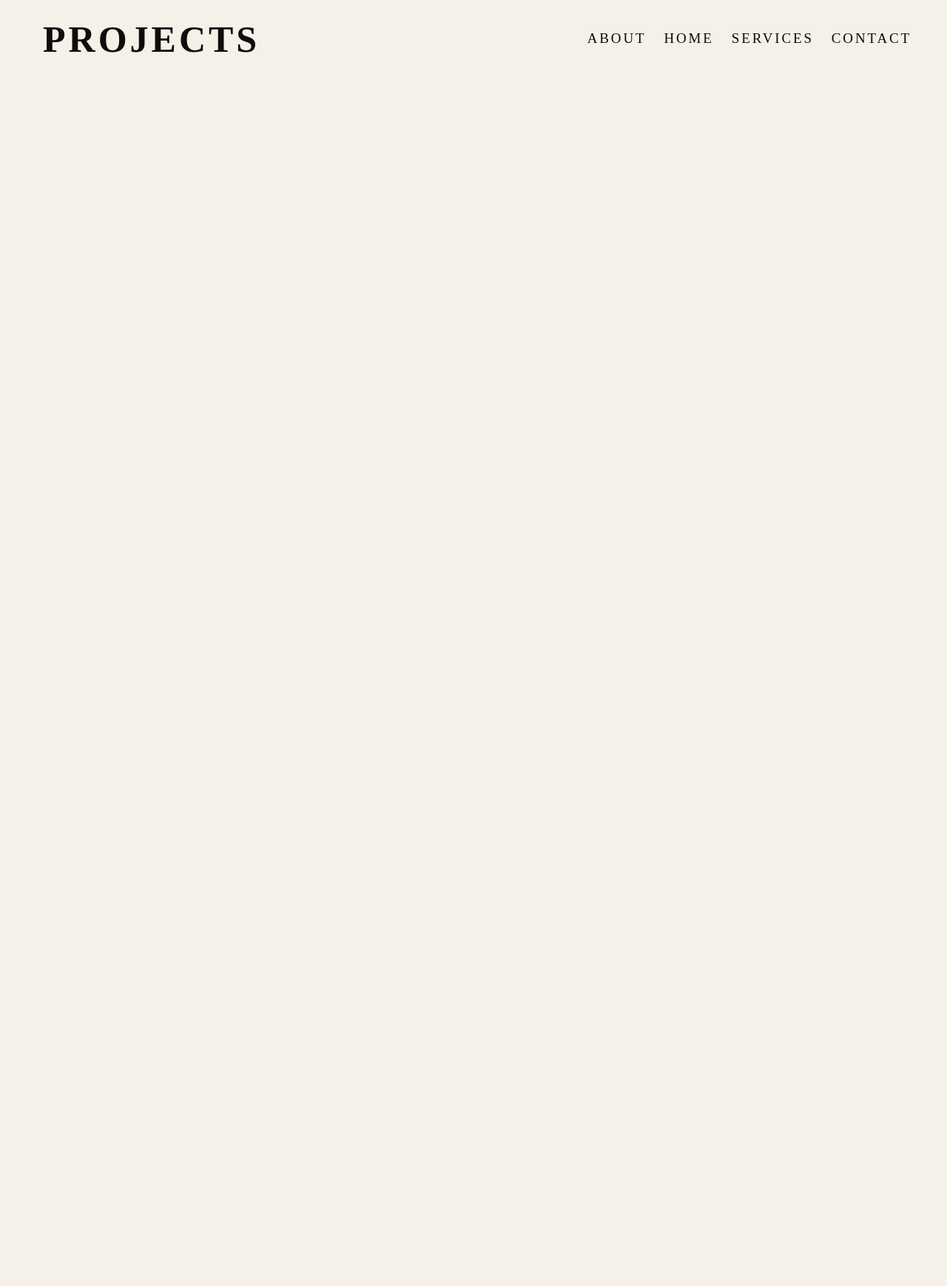
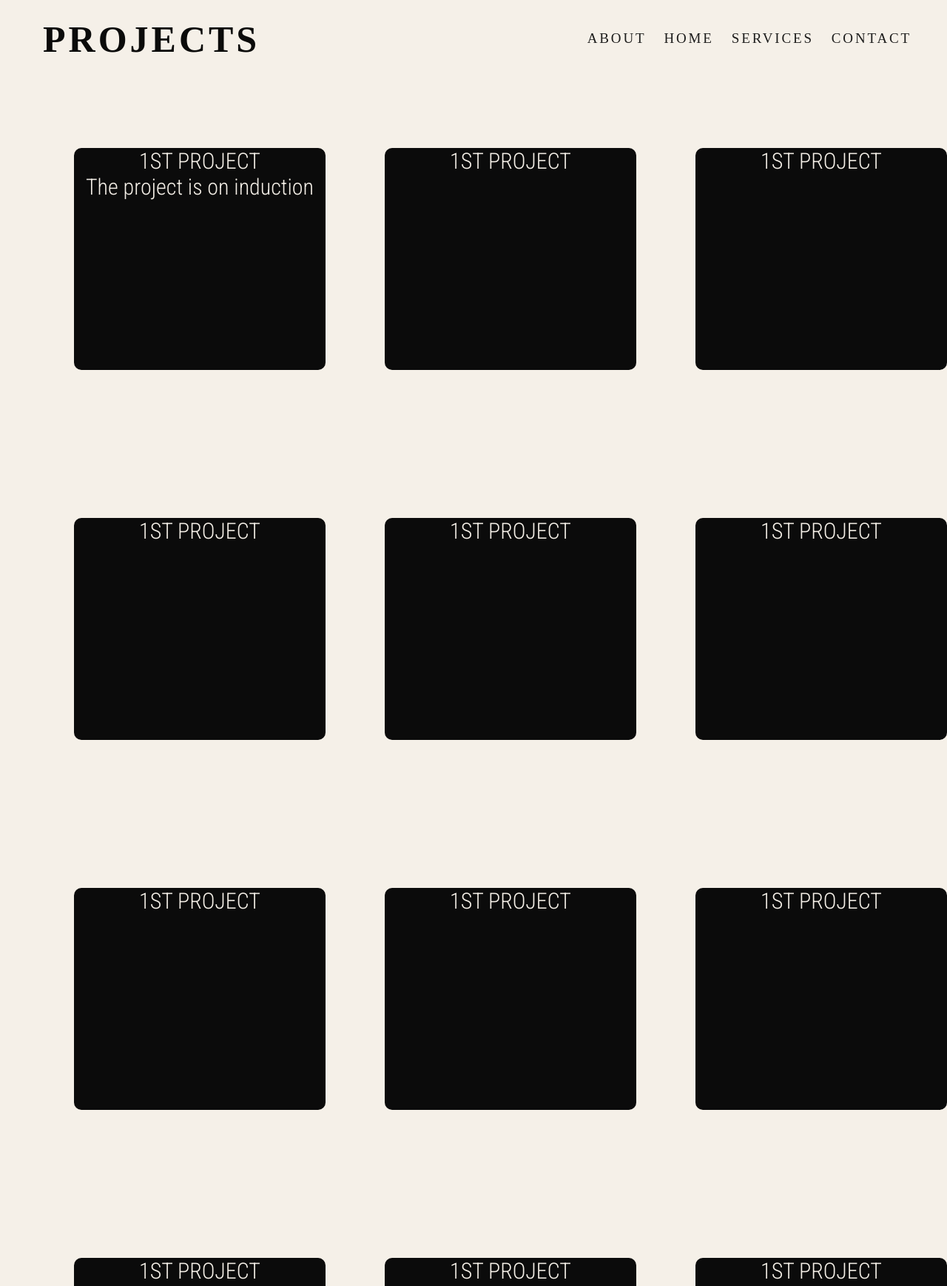
Before and after one commit to halameenadekunle427-lab/test, a plain HTML site: page projects.html in a window 1280 px wide. Shown: the top 1738 px of the page at 74% size. Before the commit the page ends 800 px from the top, so only its background shows below. Drawn offline with Linux system fonts and the light colour scheme.

Commit message:
project webpage progress

```diff
--- a/projects.html
+++ b/projects.html
@@ -3,7 +3,7 @@
 <head>
     <meta charset="UTF-8">
     <meta name="viewport" content="width=device-width, initial-scale=1.0">
-    <link rel="stylesheet" href="style.css">
+    <link rel="stylesheet" href="style(projects).css">
     <link rel="preconnect" href="https://fonts.googleapis.com">
     <link rel="preconnect" href="https://fonts.gstatic.com" crossorigin>
     <link href="https://fonts.googleapis.com/css2?family=Roboto+Condensed:ital,wght@0,100..900;1,100..900&display=swap" rel="stylesheet">
@@ -19,5 +19,85 @@
             <a href="contact.html">CONTACT</a>
         </div>
     </header>
+    <div class="container">
+        <div class="box">
+            <div class="text1">
+                <div class="top">1ST PROJECT</div>
+                <div class="content">The project is on induction</div>
+            </div>
+        </div>
+        <div class="box1">
+            <div class="text1">
+                <div class="top">1ST PROJECT</div>
+                <div class="content"></div>
+            </div>
+        </div>
+        <div class="box2">
+            <div class="text1">
+                <div class="top">1ST PROJECT</div>
+                <div class="content"></div>
+            </div>
+        </div>
+    </div>
+    <div class="container1">
+        <div class="box3">
+            <div class="text1">
+                <div class="top">1ST PROJECT</div>
+                <div class="content"></div>
+            </div>
+        </div>
+        <div class="box4">
+            <div class="text1">
+                <div class="top">1ST PROJECT</div>
+                <div class="content"></div>
+            </div>
+        </div>
+        <div class="box5">
+            <div class="text1">
+                <div class="top">1ST PROJECT</div>
+                <div class="content"></div>
+            </div>
+        </div>
+    </div>
+    <div class="container2">
+        <div class="box6">
+            <div class="text1">
+                <div class="top">1ST PROJECT</div>
+                <div class="content"></div>
+            </div>
+        </div>
+        <div class="box7">
+            <div class="text1">
+                <div class="top">1ST PROJECT</div>
+                <div class="content"></div>
+            </div>
+        </div>
+        <div class="box8">
+            <div class="text1">
+                <div class="top">1ST PROJECT</div>
+                <div class="content"></div>
+            </div>
+        </div>
+    </div>
+    <div class="container3">
+        <div class="box9">
+            <div class="text1">
+                <div class="top">1ST PROJECT</div>
+                <div class="content"></div>
+            </div>
+        </div>
+        <div class="box10">
+            <div class="text1">
+                <div class="top">1ST PROJECT</div>
+                <div class="content"></div>
+            </div>
+        </div>
+        <div class="box11">
+            <div class="text1">
+                <div class="top">1ST PROJECT</div>
+                <div class="content"></div>
+            </div>
+        </div>
+    </div>
 </body>
 </html>
--- /dev/null
+++ b/style(projects).css
@@ -0,0 +1,309 @@
+ :root {
+         --ink: #0d0d0d;
+         --paper: #f5f0e8;
+         --accent: #c8382a;
+         --muted: #8a8070;
+         --gold: #b89a5a;
+         --realgold: #D4AF37;
+         --charcoal: #1F1F1F;
+         --white: #FFFFFF;
+         --deepblack: #0B0B0B;
+         --blue: #3B82F6;
+         --royal: #2563EB;
+ }
+
+*{
+    margin: 0;
+    padding: 0;
+}
+
+body {
+            background: var(--paper);
+            color: var(--ink);
+            overflow-x: hidden;
+}
+
+body::before {
+            content: '';
+            position: fixed;
+            inset: 0;
+}
+
+
+html{
+    scroll-behavior: smooth;
+}
+
+header{
+     position: fixed;
+     top: 0; left: 0; right: 0;
+     z-index: 100;
+     padding: 24px 48px;
+     display: flex;
+     justify-content: space-between;
+     align-items: center;
+     mix-blend-mode: multiply;
+}
+
+logo{
+    color: var(--deepblack);
+    text-align: left;
+    font-size: 50px;
+    padding-left: 10px;
+    letter-spacing: 0.08em;
+    font-weight: 900;
+    text-transform: uppercase;
+
+}
+
+.navbar{
+    font-size: 22px;
+    display: flex;
+    gap: 24px;
+
+}
+
+.navbar a{
+     font-size: 19px;
+     font-weight: 500;
+     letter-spacing: 0.15em;
+     text-transform: uppercase;
+     color: var(--charcoal);
+     text-decoration: none;
+     position: relative;
+     padding-bottom: 2px;
+     display: inline-block;
+}
+
+.navbar a::after {
+    content: ''; /* Required for pseudo-elements */
+    position: absolute;
+    width: 0; /* Initial width is zero */
+    height: 2px; /* Line thickness */
+    display: block;
+    margin: 0 auto;
+    left: 0;
+    right: 0;
+    bottom: 0; /* Position the line at the bottom */
+    background: var(--accent); /* Line color */
+    transition: width 0.3s ease-in-out; /* Smooth transition for the width property */
+}
+
+.navbar a:hover::after {
+     width: 100%;
+    }
+
+h2{
+    font-family: 'Roboto condensed', sans-serif;
+    font-size: 20px;
+    text-align: center;
+}
+    /* container code */
+.container{
+  max-width:1440px;
+  margin-left: 100px;
+  display:flex;
+  gap:80px;
+  padding-top: 200px;
+}
+
+.container1{
+  max-width:1440px;
+  margin-left: 100px;
+  display:flex;
+  gap:80px;
+  padding-top: 200px;
+}
+
+.container2{
+  max-width:1440px;
+  margin-left: 100px;
+  display:flex;
+  gap:80px;
+  padding-top: 200px;
+}
+
+.container3{
+  max-width:1440px;
+  margin-left: 100px;
+  display:flex;
+  gap:80px;
+  padding-top: 200px;
+}
+
+.container4{
+  max-width:1440px;
+  margin-left: 100px;
+  display:flex;
+  gap:80px;
+  padding-top: 200px;
+}
+
+    /*box codes*/
+
+.box{
+  width:380px;
+  height:300px;
+  background: var(--deepblack);
+  border-radius:10px;
+  text-align: center;
+  font-family: 'Roboto condensed';
+  font-size: 30px;
+  color: var(--paper);
+  font-weight: 350;
+
+}
+
+
+.box1{
+  width:380px;
+  height:300px;
+  background: var(--deepblack);
+  border-radius:10px;
+  text-align: center;
+  font-family: 'Roboto condensed';
+  font-size: 30px;
+  color: var(--paper);
+  font-weight: 350;
+
+}
+
+
+.box2{
+  width:380px;
+  height:300px;
+  background: var(--deepblack);
+  border-radius:10px;
+  text-align: center;
+  font-family: 'Roboto condensed';
+  font-size: 30px;
+  color: var(--paper);
+  font-weight: 350;
+
+}
+
+
+.box3{
+  width:380px;
+  height:300px;
+  background: var(--deepblack);
+  border-radius:10px;
+  text-align: center;
+  font-family: 'Roboto condensed';
+  font-size: 30px;
+  color: var(--paper);
+  font-weight: 350;
+
+}
+
+
+.box4{
+  width:380px;
+  height:300px;
+  background: var(--deepblack);
+  border-radius:10px;
+  text-align: center;
+  font-family: 'Roboto condensed';
+  font-size: 30px;
+  color: var(--paper);
+  font-weight: 350;
+
+}
+
+
+.box5{
+  width:380px;
+  height:300px;
+  background: var(--deepblack);
+  border-radius:10px;
+  text-align: center;
+  font-family: 'Roboto condensed';
+  font-size: 30px;
+  color: var(--paper);
+  font-weight: 350;
+
+}
+
+
+.box6{
+  width:380px;
+  height:300px;
+  background: var(--deepblack);
+  border-radius:10px;
+  text-align: center;
+  font-family: 'Roboto condensed';
+  font-size: 30px;
+  color: var(--paper);
+  font-weight: 350;
+
+}
+
+
+.box7{
+  width:380px;
+  height:300px;
+  background: var(--deepblack);
+  border-radius:10px;
+  text-align: center;
+  font-family: 'Roboto condensed';
+  font-size: 30px;
+  color: var(--paper);
+  font-weight: 350;
+
+}
+
+
+.box8{
+  width:380px;
+  height:300px;
+  background: var(--deepblack);
+  border-radius:10px;
+  text-align: center;
+  font-family: 'Roboto condensed';
+  font-size: 30px;
+  color: var(--paper);
+  font-weight: 350;
+
+}
+
+
+.box9{
+  width:380px;
+  height:300px;
+  background: var(--deepblack);
+  border-radius:10px;
+  text-align: center;
+  font-family: 'Roboto condensed';
+  font-size: 30px;
+  color: var(--paper);
+  font-weight: 350;
+
+}
+
+
+.box10{
+  width:380px;
+  height:300px;
+  background: var(--deepblack);
+  border-radius:10px;
+  text-align: center;
+  font-family: 'Roboto condensed';
+  font-size: 30px;
+  color: var(--paper);
+  font-weight: 350;
+
+}
+
+
+.box11{
+  width:380px;
+  height:300px;
+  background: var(--deepblack);
+  border-radius:10px;
+  text-align: center;
+  font-family: 'Roboto condensed';
+  font-size: 30px;
+  color: var(--paper);
+  font-weight: 350;
+
+}
```
